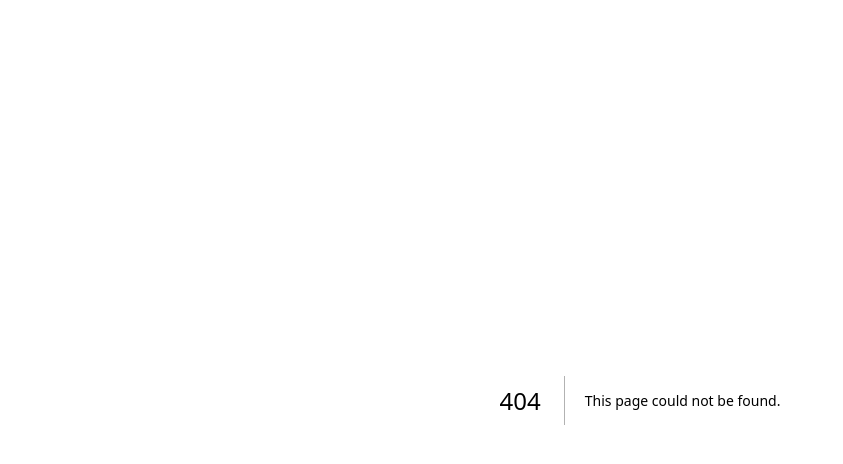
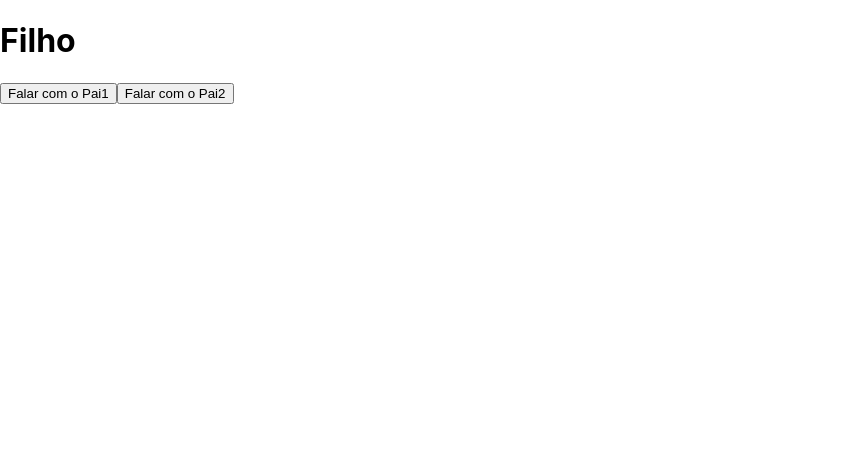
Before and after one commit to naiaragabriela/exercicios, a Next.js app: page /comunicacao/indireta1 in a window 1280 px wide. Before the commit this address had no page. Shown: the top 464 px of the page, without its empty margins (0-843 px from the left). Built offline with nearby package versions, Linux system fonts and the light colour scheme.

Commit message:
Feat: props

```diff
--- /dev/null
+++ b/components/indireta/Filho.jsx
@@ -0,0 +1,14 @@
+export default function Filho(props) {
+    console.log(props.funcao)
+    return (
+        <div>
+            <h1>Filho</h1>
+            <button onClick={props.funcao}>
+                Falar com o Pai1
+            </button>
+            <button onClick={() => props.funcao("Passei no ENEM", "UHUlll", 1000)}>
+                Falar com o Pai2
+            </button>
+        </div>
+    )
+}
--- /dev/null
+++ b/components/indireta/Pai.jsx
@@ -0,0 +1,15 @@
+import Filho from './Filho'
+
+//pai tem uma instancia do filho
+
+export default function Pai(props) {
+    function falarComigo(param, param2, param3) {
+        console.log(param, param2, param3)
+        console.log('Alguem falou comigo')
+    }
+    return (
+        <div>
+           <Filho funcao={falarComigo}/>
+        </div>
+    )
+}
--- /dev/null
+++ b/pages/comunicacao/indireta1.jsx
@@ -0,0 +1,9 @@
+import Pai from '../../components/indireta/Pai'
+
+export default function indireta() {
+    return (
+        <div>
+           <Pai />
+        </div>
+    )
+}
```
